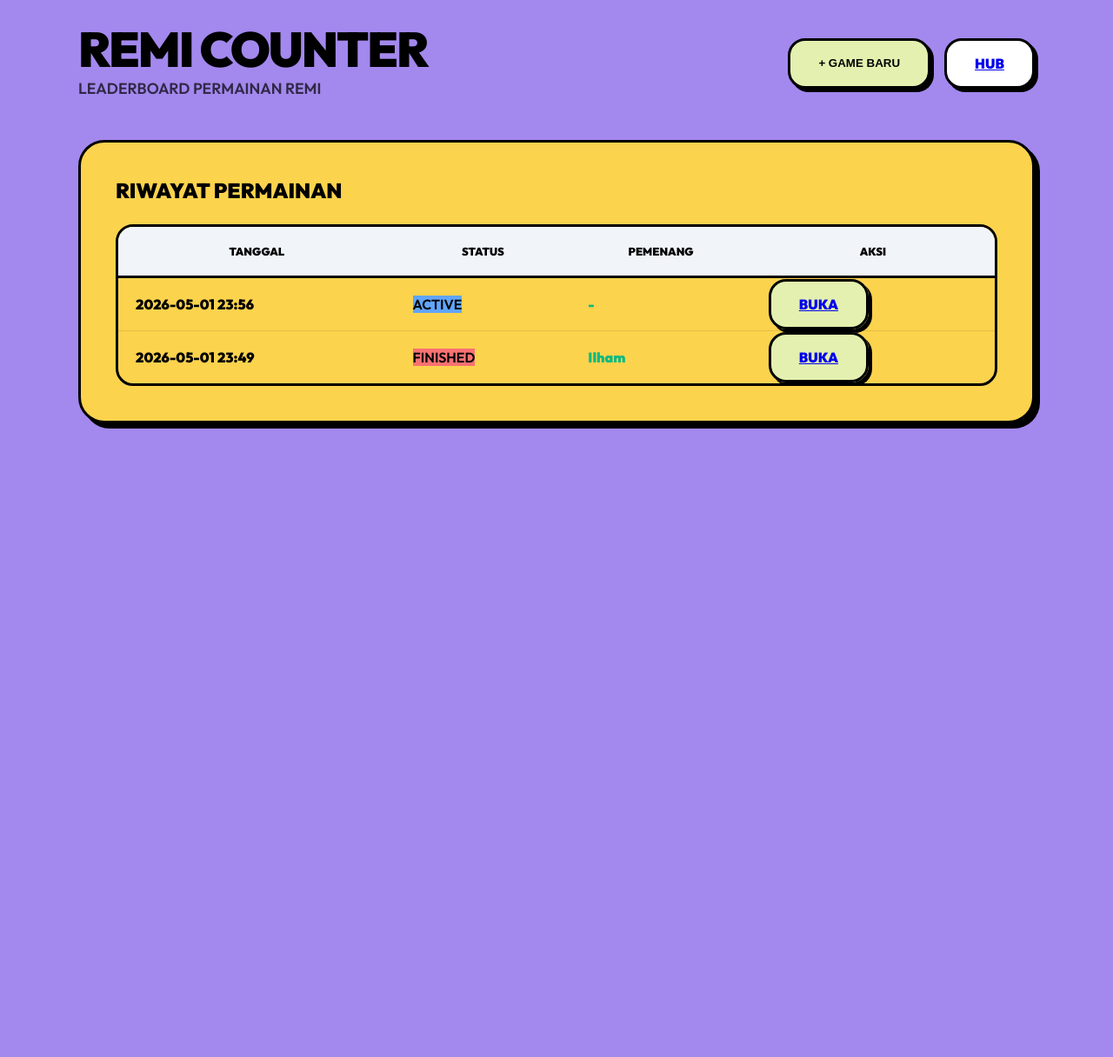
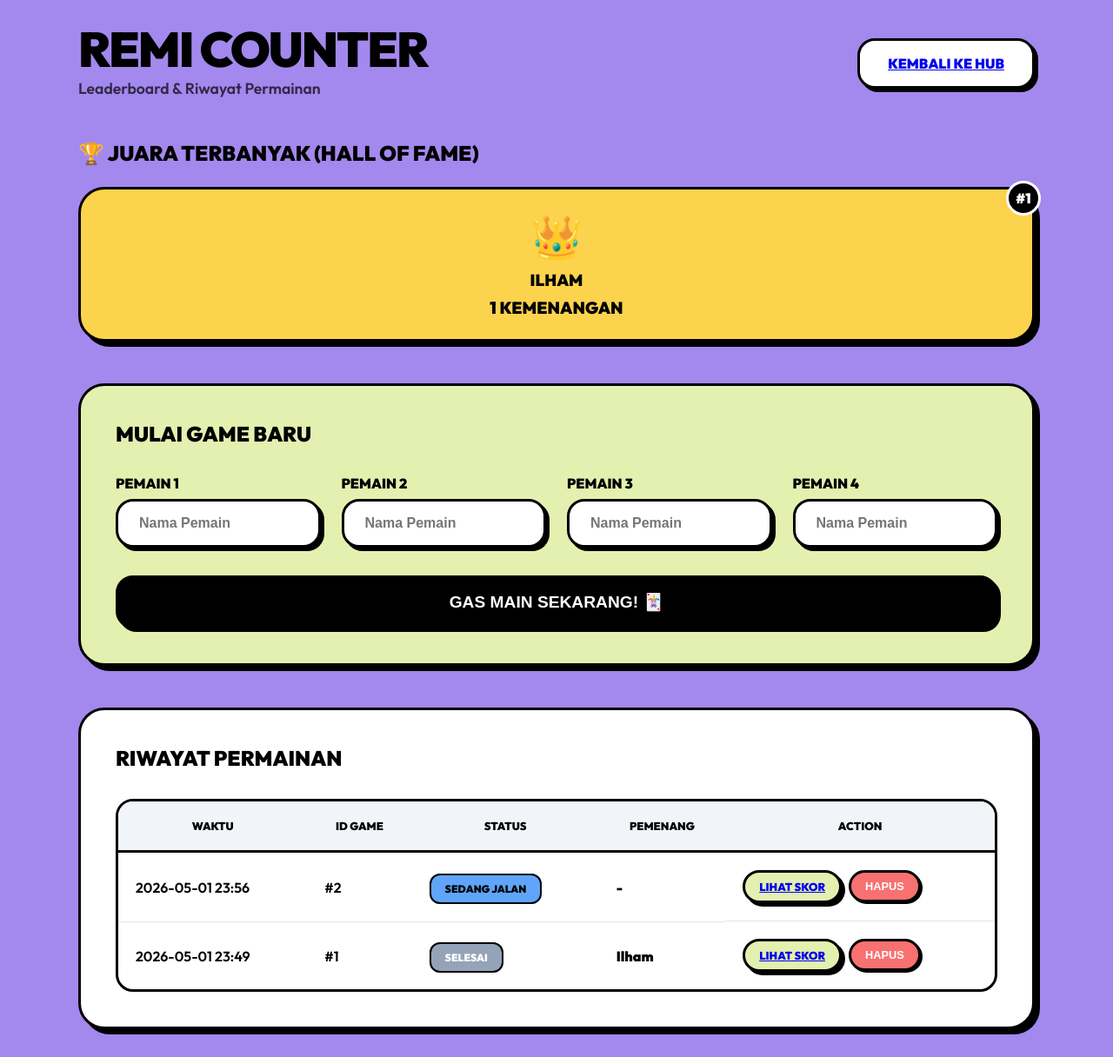
Before and after one commit to ilhamtaufiq/spm-am, a FastAPI app: page /remi in a window 1280 px wide. Shown: the whole page at 87% size. Before the commit the page ends 493 px from the top, so only its background shows below. Run offline with FastAPI, Linux system fonts and the light colour scheme; the visitor is signed in with stand-in values (Sample User, id 1); data comes from the database, SQL or seed files in the repository.

Commit message:
Feature: Added Game Deletion and Top 3 Winners Leaderboard for Remi

```diff
--- a/main.py
+++ b/main.py
@@ -132,8 +132,33 @@ async def analyze_rab_post(request: Request, file: UploadFile = File(...)):
 @app.get("/remi", response_class=HTMLResponse)
 async def remi_list(request: Request, db: Session = Depends(get_db)):
     if not get_current_user(request): return RedirectResponse(url="/login")
-    games = db.query(RemiGame).order_by(RemiGame.id.desc()).all()
-    return templates.TemplateResponse(request=request, name="remi_list.html", context={"games": games})
+    games = db.query(RemiGame).order_by(RemiGame.created_at.desc()).all()
+
+    # Hitung Juara Terbanyak (Top 3)
+    from sqlalchemy import func
+    top_winners = db.query(
+        RemiGame.winner_name,
+        func.count(RemiGame.id).label('total_wins')
+    ).filter(RemiGame.winner_name != None)\
+     .group_by(RemiGame.winner_name)\
+     .order_by(func.count(RemiGame.id).desc())\
+     .limit(3).all()
+
+    return templates.TemplateResponse(request=request, name="remi_list.html", context={
+        "games": games,
+        "top_winners": top_winners
+    })
+
+@app.post("/remi/{game_id}/delete")
+async def remi_delete_game(request: Request, game_id: int, db: Session = Depends(get_db)):
+    if not get_current_user(request): return RedirectResponse(url="/login")
+    game = db.query(RemiGame).filter(RemiGame.id == game_id).first()
+    if game:
+        # Hapus pemainnya dulu (Cascading manual jika FK tidak di-set)
+        db.query(RemiPlayer).filter(RemiPlayer.game_id == game_id).delete()
+        db.query(RemiGame).filter(RemiGame.id == game_id).delete()
+        db.commit()
+    return RedirectResponse(url="/remi", status_code=303)
 
 @app.post("/remi/new")
 async def remi_new(request: Request, p1: str = Form(...), p2: str = Form(...), p3: str = Form(...), p4: str = Form(...), db: Session = Depends(get_db)):
--- a/templates/remi_list.html
+++ b/templates/remi_list.html
@@ -3,49 +3,119 @@
 <head>
     <meta charset="UTF-8">
     <meta name="viewport" content="width=device-width, initial-scale=1.0">
-    <title>Remi Counter - AMS Super APP</title>
-    <link rel="stylesheet" href="/static/style.css">
+    <title>Remi Counter - Riwayat Permainan</title>
+    <link rel="stylesheet" href="/static/style.css?v=1.1">
     <link href="https://fonts.googleapis.com/css2?family=Outfit:wght@400;600;900&display=swap" rel="stylesheet">
+    <style>
+        .hall-of-fame {
+            display: grid;
+            grid-template-columns: repeat(auto-fit, minmax(200px, 1fr));
+            gap: 1.5rem;
+            margin-bottom: 3rem;
+        }
+        .winner-card {
+            background: #fcd34d;
+            text-align: center;
+            padding: 1.5rem;
+            position: relative;
+        }
+        .rank-badge {
+            position: absolute;
+            top: -10px;
+            right: -10px;
+            background: #000;
+            color: #fff;
+            width: 40px;
+            height: 40px;
+            border-radius: 50%;
+            display: flex;
+            align-items: center;
+            justify-content: center;
+            font-weight: 900;
+            border: 3px solid #fff;
+        }
+    </style>
 </head>
 <body>
     <div class="container">
         <header>
             <div>
                 <a href="/" style="text-decoration: none; color: inherit;"><h1>REMI COUNTER</h1></a>
-                <div class="subtitle">LEADERBOARD PERMAINAN REMI</div>
+                <div class="subtitle">Leaderboard & Riwayat Permainan</div>
             </div>
-            <div style="display: flex; gap: 1rem;">
-                <button class="btn btn-primary" onclick="document.getElementById('newGameModal').style.display='flex'">+ GAME BARU</button>
-                <a href="/" class="btn" style="background: white;">HUB</a>
-            </div>
+            <a href="/" class="btn btn-primary" style="background: white;">KEMBALI KE HUB</a>
         </header>
 
-        <div class="card" style="background: #fcd34d;">
-            <h2 style="font-weight: 900; margin-bottom: 1.5rem;">RIWAYAT PERMAINAN</h2>
+        {% if top_winners %}
+        <h2 style="font-weight: 900; margin-bottom: 1.5rem; text-transform: uppercase;">🏆 Juara Terbanyak (Hall of Fame)</h2>
+        <div class="hall-of-fame">
+            {% for winner in top_winners %}
+            <div class="card winner-card" style="background: {{ ['#fcd34d', '#e2e8f0', '#fbbf24'][loop.index0] }};">
+                <div class="rank-badge">#{{ loop.index }}</div>
+                <div style="font-size: 3rem; margin-bottom: 0.5rem;">👑</div>
+                <h3 style="font-weight: 900; text-transform: uppercase;">{{ winner.winner_name }}</h3>
+                <div style="font-weight: 900; font-size: 1.2rem; margin-top: 0.5rem;">{{ winner.total_wins }} KEMENANGAN</div>
+            </div>
+            {% endfor %}
+        </div>
+        {% endif %}
+
+        <div class="card" style="background: var(--main); margin-bottom: 3rem;">
+            <h2 style="font-weight: 900; margin-bottom: 2rem;">MULAI GAME BARU</h2>
+            <form action="/remi/new" method="post">
+                <div style="display: grid; grid-template-columns: repeat(auto-fit, minmax(200px, 1fr)); gap: 1.5rem;">
+                    <div class="form-group">
+                        <label style="font-weight: 900; display: block; margin-bottom: 0.5rem;">PEMAIN 1</label>
+                        <input type="text" name="p1" class="form-input" placeholder="Nama Pemain" required style="width: 100%;">
+                    </div>
+                    <div class="form-group">
+                        <label style="font-weight: 900; display: block; margin-bottom: 0.5rem;">PEMAIN 2</label>
+                        <input type="text" name="p2" class="form-input" placeholder="Nama Pemain" required style="width: 100%;">
+                    </div>
+                    <div class="form-group">
+                        <label style="font-weight: 900; display: block; margin-bottom: 0.5rem;">PEMAIN 3</label>
+                        <input type="text" name="p3" class="form-input" placeholder="Nama Pemain" required style="width: 100%;">
+                    </div>
+                    <div class="form-group">
+                        <label style="font-weight: 900; display: block; margin-bottom: 0.5rem;">PEMAIN 4</label>
+                        <input type="text" name="p4" class="form-input" placeholder="Nama Pemain" required style="width: 100%;">
+                    </div>
+                </div>
+                <button type="submit" class="btn btn-primary" style="margin-top: 2rem; background: #000; color: #fff; width: 100%; font-size: 1.2rem;">GAS MAIN SEKARANG! 🃏</button>
+            </form>
+        </div>
+
+        <div class="card">
+            <h2 style="font-weight: 900; margin-bottom: 2rem;">RIWAYAT PERMAINAN</h2>
             <div class="table-container">
                 <table>
                     <thead>
                         <tr>
-                            <th>TANGGAL</th>
+                            <th>WAKTU</th>
+                            <th>ID GAME</th>
                             <th>STATUS</th>
                             <th>PEMENANG</th>
-                            <th>AKSI</th>
+                            <th>ACTION</th>
                         </tr>
                     </thead>
                     <tbody>
                         {% for game in games %}
                         <tr>
-                            <td style="font-weight: 800;">{{ game.created_at }}</td>
+                            <td>{{ game.created_at }}</td>
+                            <td>#{{ game.id }}</td>
                             <td>
                                 {% if game.is_active %}
-                                <span class="badge" style="background: #60a5fa;">ACTIVE</span>
+                                <span class="status-badge status-high" style="background: #60a5fa;">SEDANG JALAN</span>
                                 {% else %}
-                                <span class="badge" style="background: #f87171;">FINISHED</span>
+                                <span class="status-badge" style="background: #94a3b8; color: white;">SELESAI</span>
                                 {% endif %}
                             </td>
-                            <td style="font-weight: 900; color: #10b981;">{{ game.winner_name or '-' }}</td>
-                            <td>
-                                <a href="/remi/{{ game.id }}" class="btn btn-sm" style="background: var(--main);">BUKA</a>
+                            <td style="font-weight: 900;">{{ game.winner_name or '-' }}</td>
+                            <td style="display: flex; gap: 0.5rem;">
+                                <a href="/remi/{{ game.id }}" class="btn btn-primary" style="padding: 0.5rem 1rem; font-size: 0.8rem;">LIHAT SKOR</a>
+                                <form action="/remi/{{ game.id }}/delete" method="post" onsubmit="return confirm('Yakin mau hapus game ini?')">
+                                    <button type="submit" class="btn btn-danger" style="padding: 0.5rem 1rem; font-size: 0.8rem; box-shadow: 2px 2px 0px #000;">HAPUS</button>
+                                </form>
                             </td>
                         </tr>
                         {% endfor %}
@@ -54,22 +124,5 @@
             </div>
         </div>
     </div>
-
-    <!-- New Game Modal -->
-    <div id="newGameModal" class="modal" style="display: none; position: fixed; top:0; left:0; width:100%; height:100%; background:rgba(0,0,0,0.8); z-index:1000; justify-content:center; align-items:center;">
-        <div class="card" style="width: 100%; max-width: 500px; background: white;">
-            <h2 style="font-weight: 900; margin-bottom: 2rem;">MULAI GAME BARU</h2>
-            <form action="/remi/new" method="post" style="display: flex; flex-direction: column; gap: 1rem;">
-                <input type="text" name="p1" placeholder="Nama Pemain 1" class="form-input" required>
-                <input type="text" name="p2" placeholder="Nama Pemain 2" class="form-input" required>
-                <input type="text" name="p3" placeholder="Nama Pemain 3" class="form-input" required>
-                <input type="text" name="p4" placeholder="Nama Pemain 4" class="form-input" required>
-                <div style="display: flex; gap: 1rem; margin-top: 1rem;">
-                    <button type="submit" class="btn btn-primary" style="flex: 1;">MULAI SEKARANG</button>
-                    <button type="button" class="btn" style="background: #f87171;" onclick="document.getElementById('newGameModal').style.display='none'">BATAL</button>
-                </div>
-            </form>
-        </div>
-    </div>
 </body>
 </html>
```
